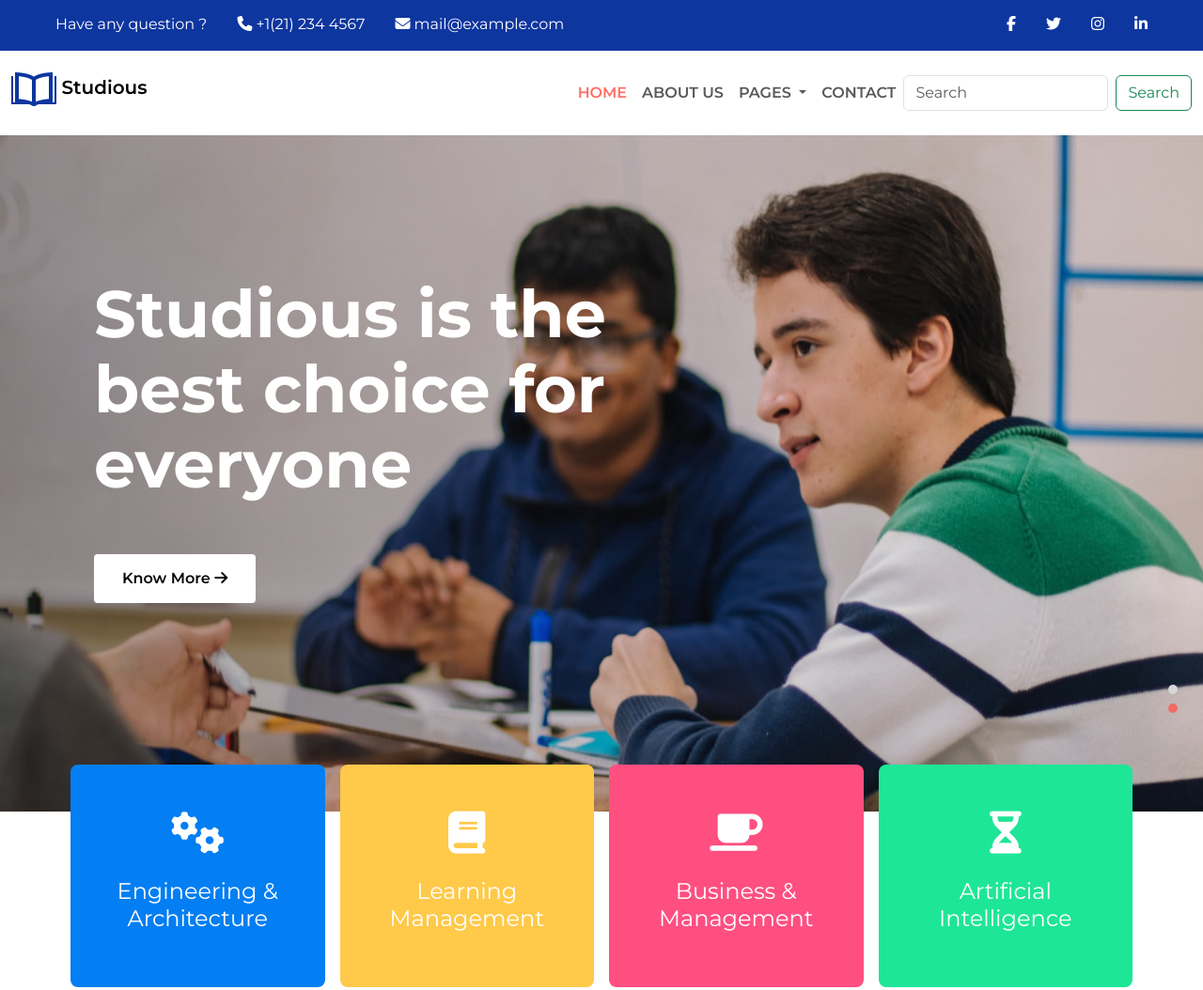
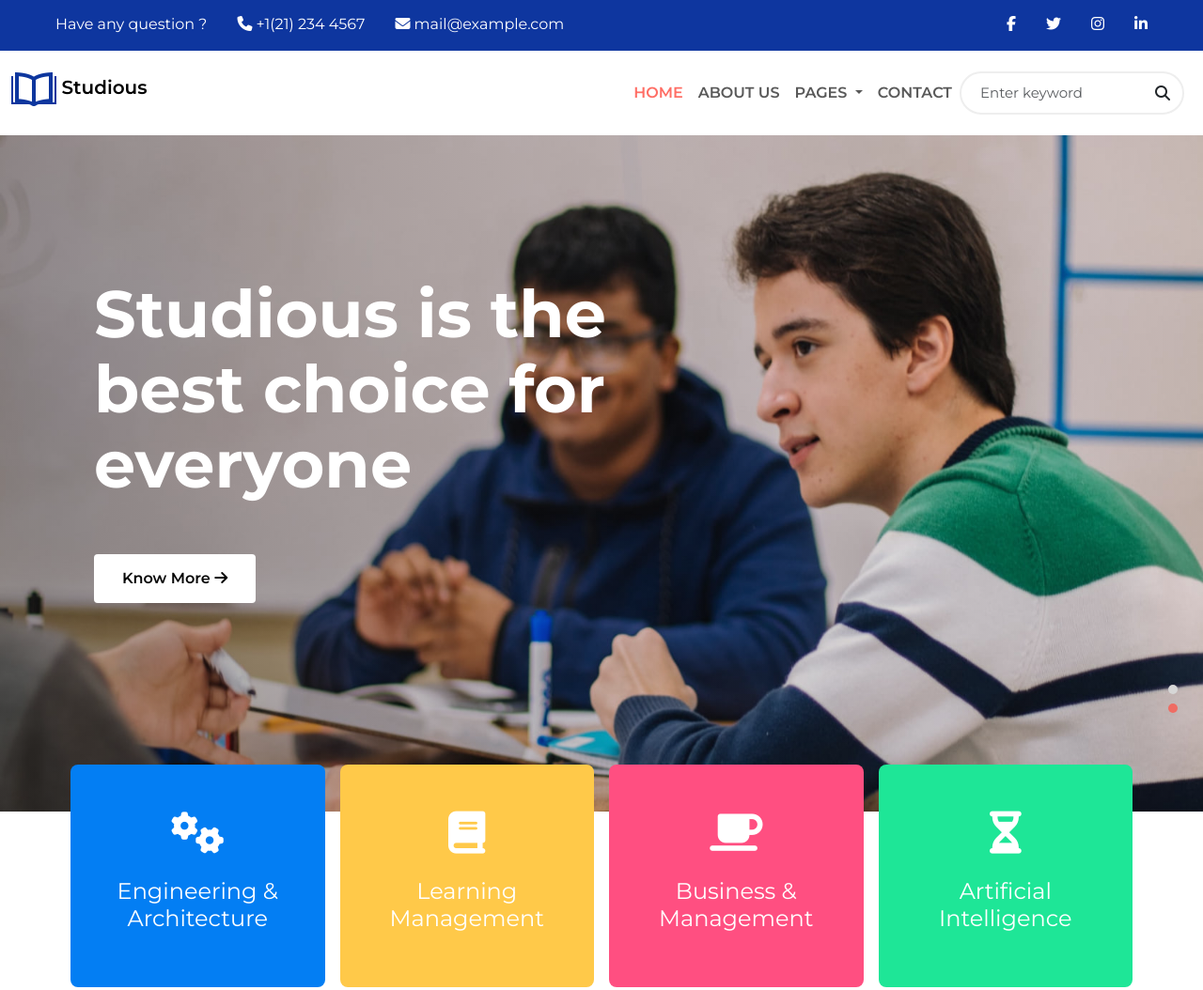
Before and after one commit to TuTruc37/BC61_BaiTapCapStone, a plain HTML site: page index.html in a window 1280 px wide. Shown: the top 1054 px of the page at 94% size. Drawn offline with nearby package versions, Linux system fonts and the light colour scheme; a script that the page names is missing.

Commit message:
header done, home page done

```diff
--- a/css/style.css
+++ b/css/style.css
@@ -121,7 +121,27 @@ header a.dropdown-item:hover {
 .active {
   color: #ff6e65 !important;
 }
-
+header form{
+  position:relative;
+}
+header form .search_btn{
+  position:absolute;
+  right: 10px;
+  top:5px;
+}
+header form .form-control{
+  font-size: 15px;
+  color:#060606;
+  border: none;
+  background: transparent;
+  padding: 10px 35px 10px 20px;
+  width: 100%;
+  border-radius: 30px;
+  border: 2px solid #eee;
+}
+header form .search_btn:hover{
+  color:#ff6e65
+}
 /* carousel */
 .carousel{
   display:relative;
--- a/index.html
+++ b/index.html
@@ -118,10 +118,8 @@
             </li>
           </ul>
           <form class="d-flex" role="search">
-            <input class="form-control me-2" type="search" placeholder="Search" aria-label="Search" />
-            <button class="btn btn-outline-success" type="submit">
-              Search
-            </button>
+            <input class="form-control me-2" type="search" placeholder="Enter keyword" aria-label="Search" />
+            <button type="submit" class="btn search_btn"><i class="fa fa-search" aria-hidden="true"></i></button>
           </form>
         </div>
       </div>
```
